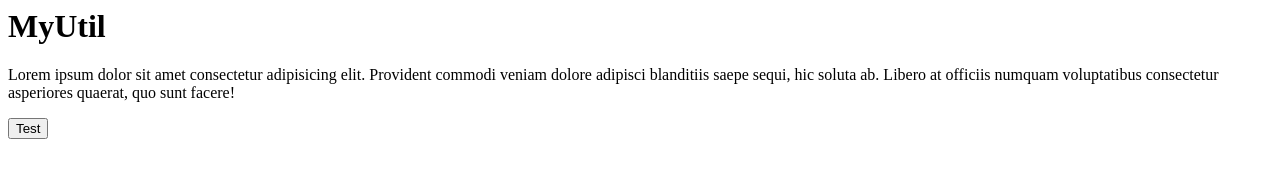
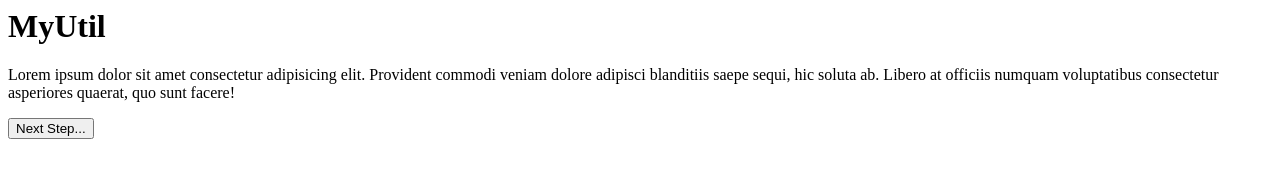
Before and after one commit to Demar-r/BrimstoneUtil, a plain HTML site: page index.html in a window 1280 px wide. Drawn offline with nearby package versions, Linux system fonts and the light colour scheme.

Commit message:
Try a script

```diff
--- a/index.html
+++ b/index.html
@@ -9,5 +9,8 @@
     <h1>MyUtil</h1>
     <p>Lorem ipsum dolor sit amet consectetur adipisicing elit. Provident commodi veniam dolore adipisci blanditiis saepe sequi, hic soluta ab. Libero at officiis numquam voluptatibus consectetur asperiores quaerat, quo sunt facere!</p>
     <button class="continue">Test</button>
+    <script>
+        $( "button.continue" ).html( "Next Step..." );
+    </script>
 </body>
 </html>
```
